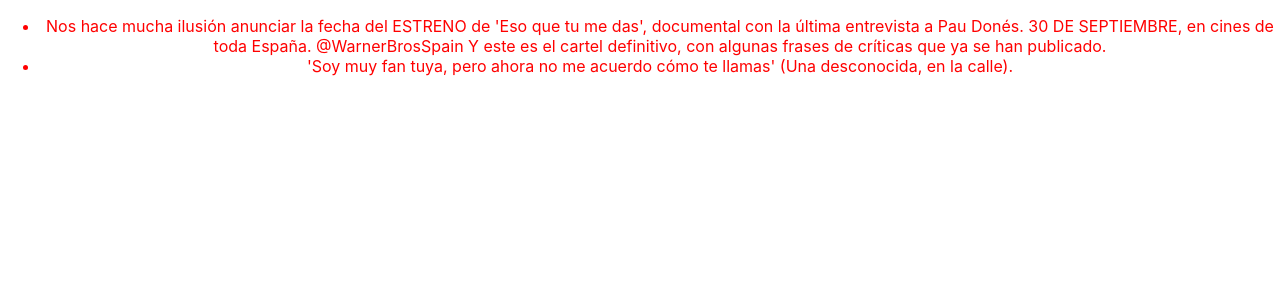
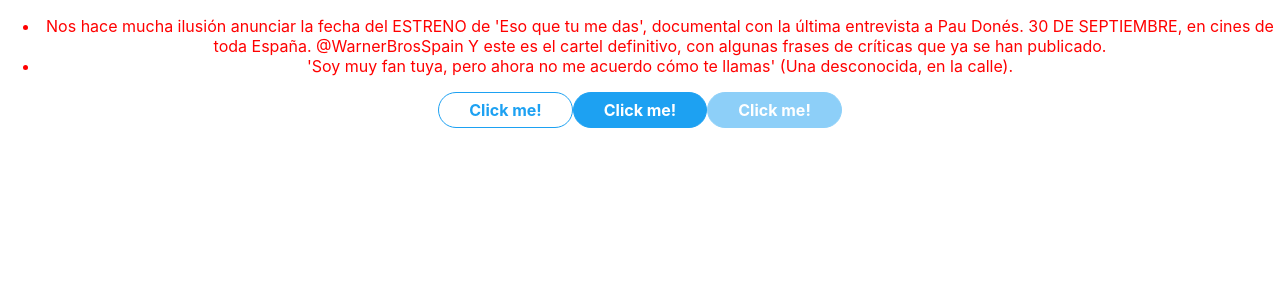
Before and after one commit to esencialcoder/Fundamentos-React, a React (Create React App) app: page / in a window 1280 px wide. Shown: the top 300 px of the page. Built offline with nearby package versions, Linux system fonts and the light colour scheme.

Commit message:
styled components

```diff
--- a/package.json
+++ b/package.json
@@ -10,6 +10,7 @@
     "react": "^18.2.0",
     "react-dom": "^18.2.0",
     "react-scripts": "5.0.1",
+    "styled-components": "^5.3.9",
     "web-vitals": "^2.1.4"
   },
   "scripts": {
--- a/src/App.js
+++ b/src/App.js
@@ -1,11 +1,15 @@
 import TweetsPage from "./components/tweets/TweetsPage";
 
 import "./App.css";
+import Button from "./components/shared/button";
 
 function App() {
   return (
     <div className="App">
       <TweetsPage />
+      <Button variant='secondary' onClick={(event) => console.log(event)}>Click me!</Button>
+      <Button variant='primary' onClick={(event) => console.log(event)}>Click me!</Button>
+      <Button variant='primary' disabled onClick={(event) => console.log(event)}>Click me!</Button>
     </div>
   );
 }
--- /dev/null
+++ b/src/components/shared/button.js
@@ -0,0 +1,25 @@
+import styled from "styled-components";
+
+const accentColor = 'rgb(29, 161, 242)';
+
+const Button = styled.button`
+  cursor: pointer;
+  background-color: ${props => props.variant === 'primary' ? accentColor : 'white'};
+  border-radius: 9999px;
+  border-style: solid;
+  border-width: 1px;
+  border-color: ${accentColor};
+  color: ${props => (props.variant === 'primary' ? 'white' : accentColor)};
+  display: inline-flex;
+  align-items: center;
+  font: inherit;
+  font-weight: bold;
+  min-height: 36px;
+  justify-content: center;
+  min-width: 72px;
+  outline-style: none;
+  opacity: ${props => props.disabled ? 0.5 : 1};
+  padding: 0 30px;
+`;
+
+export default Button;
```
Also changed, not shown: 1 other file (tests, documents, lock files or other folders).
